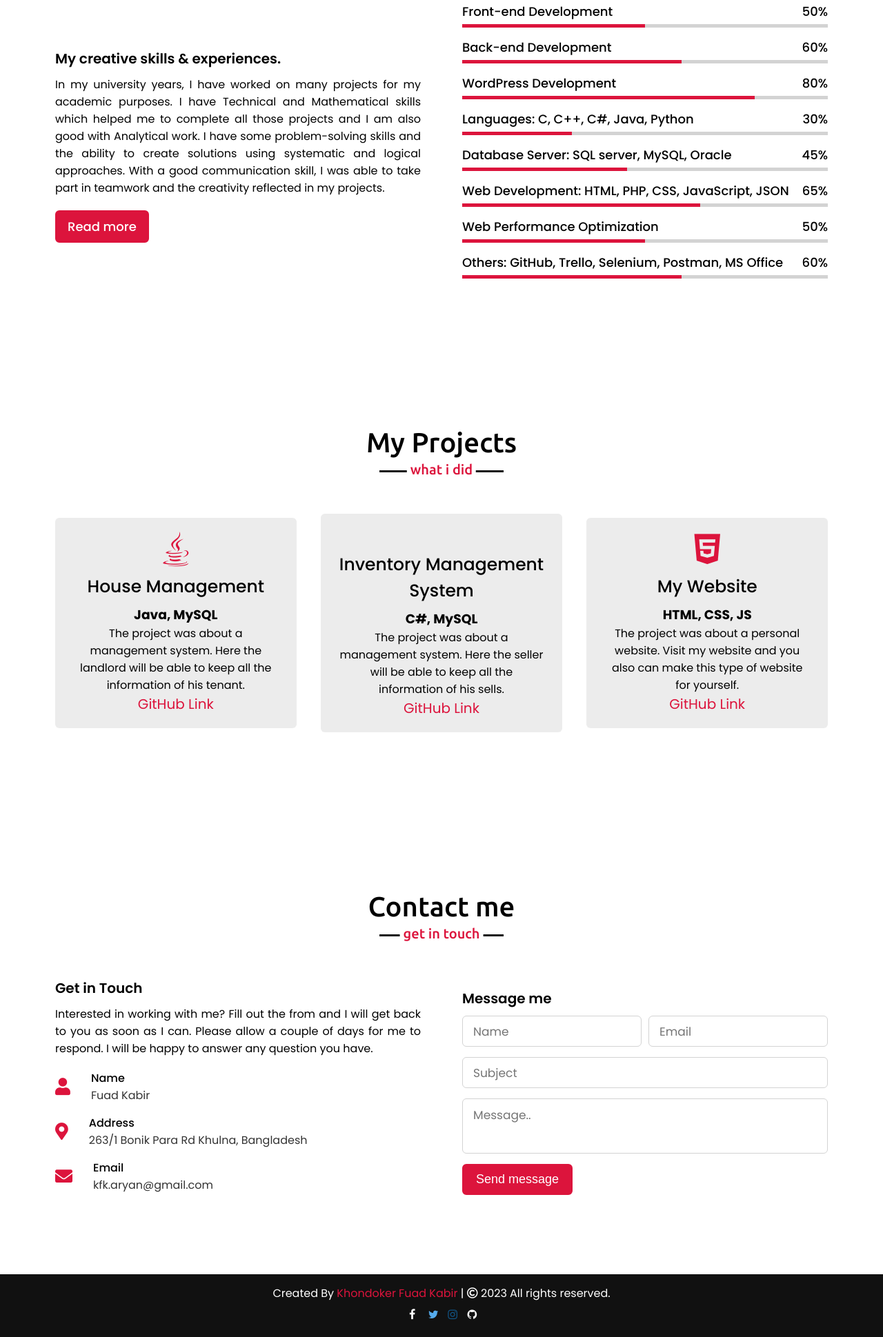
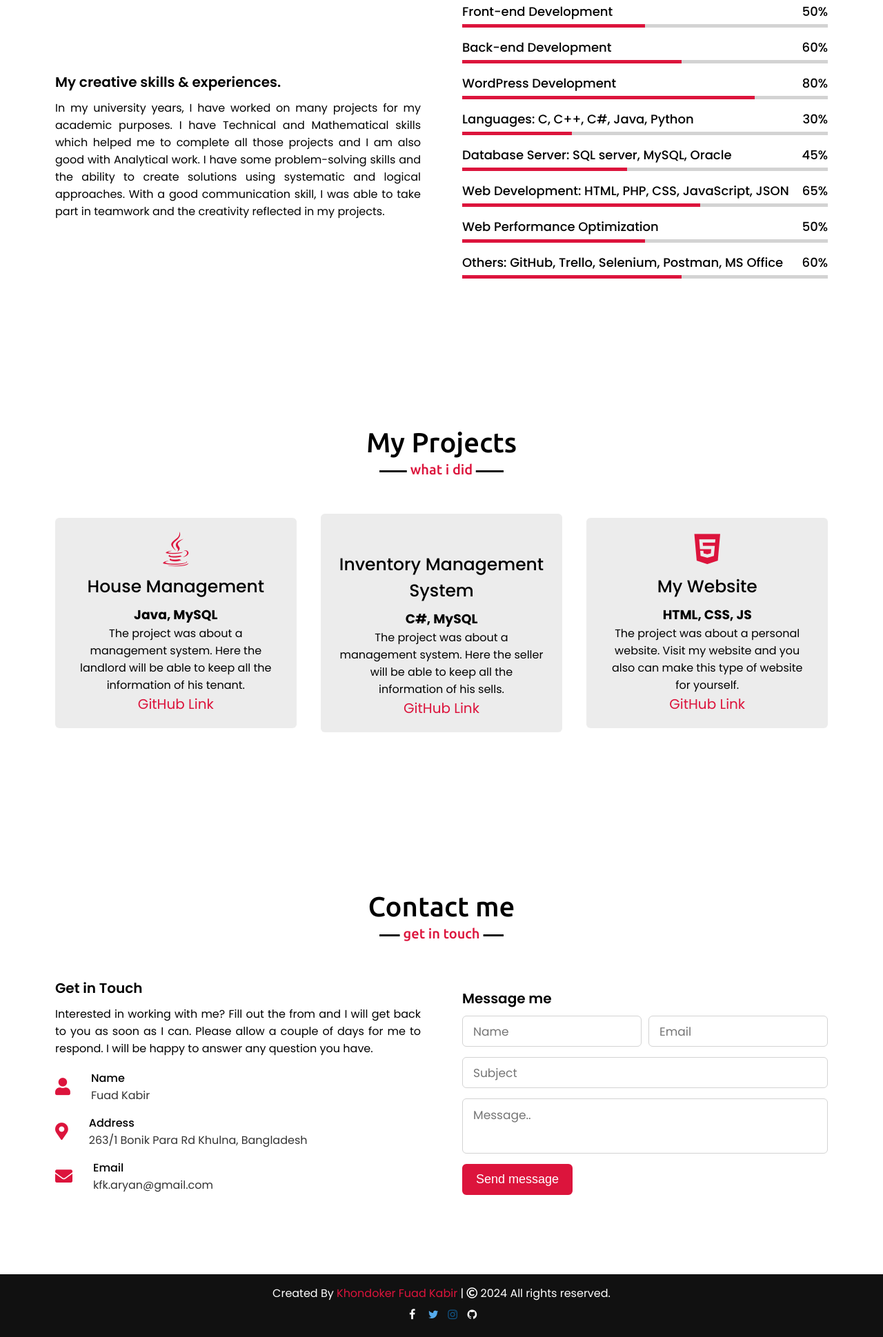
Before and after one commit to kfk-anan/KFK, a plain HTML site: page index.html in a window 1280 px wide. Shown: the part 1756-3695 px from the top of the page at 69% size. Drawn offline with nearby package versions, Linux system fonts and the light colour scheme.

Commit message:
Add files via upload

```diff
--- a/index.html
+++ b/index.html
@@ -13,7 +13,7 @@
     <script src="https://cdnjs.cloudflare.com/ajax/libs/OwlCarousel2/2.3.4/owl.carousel.min.js"></script>
     <link rel="stylesheet" href="https://cdnjs.cloudflare.com/ajax/libs/OwlCarousel2/2.3.4/assets/owl.carousel.min.css"/>
     <link rel="stylesheet" href="https://cdnjs.cloudflare.com/ajax/libs/font-awesome/4.7.0/css/font-awesome.min.css">
-    <link rel="icon" type="image/x-icon" href="/images/favicon.ico">
+    <link rel="icon" type="image/x-icon" href="images/favicon.ico">
 
 </head>
 <body>
@@ -75,7 +75,7 @@
                 <div class="column left">
                     <div class="text">My creative skills & experiences.</div>
                     <p>In my university years, I have worked on many projects for my academic purposes. I have Technical and Mathematical skills which helped me to complete all those projects and I am also good with Analytical work. I have some problem-solving skills and the ability to create solutions using systematic and logical approaches. With a good communication skill, I was able to take part in teamwork and the creativity reflected in my projects.</p>
-                    <a href="#">Read more</a>
+                   <!-- <a href="#">Read more</a> -->
                 </div>
                 <div class="column right">
                     <div class="bars">
@@ -246,7 +246,7 @@
 
     <!-- footer section start -->
     <footer>
-        <span>Created By <a href="#">Khondoker Fuad Kabir</a> | <span class="far fa-copyright"></span> 2023 All rights reserved.</span>
+        <span>Created By <a href="#">Khondoker Fuad Kabir</a> | <span class="far fa-copyright"></span> 2024 All rights reserved.</span>
 
         <div>
             <a href="https://www.facebook.com/kfk.anan" class="fa fa-facebook"></a>
```
